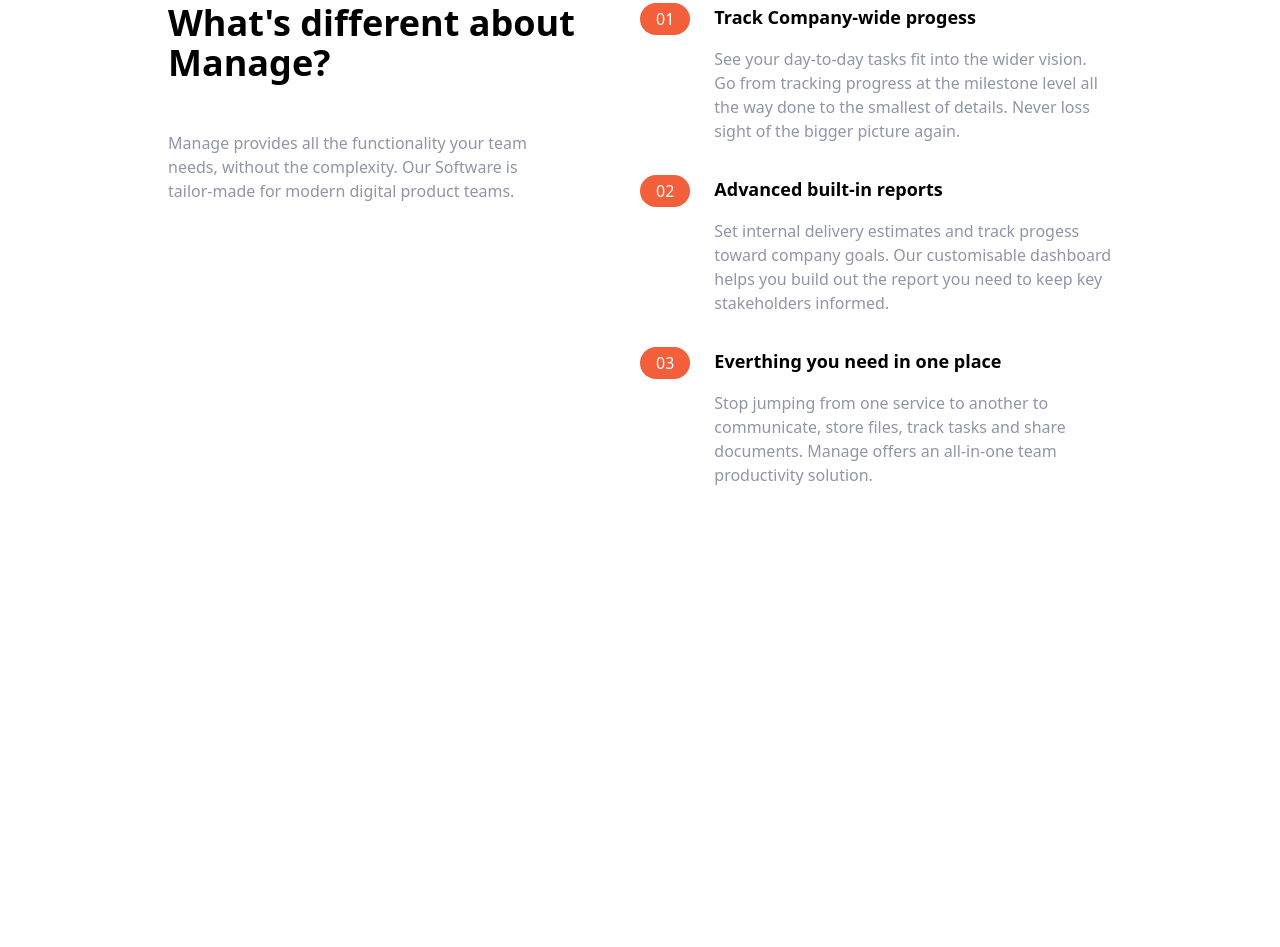
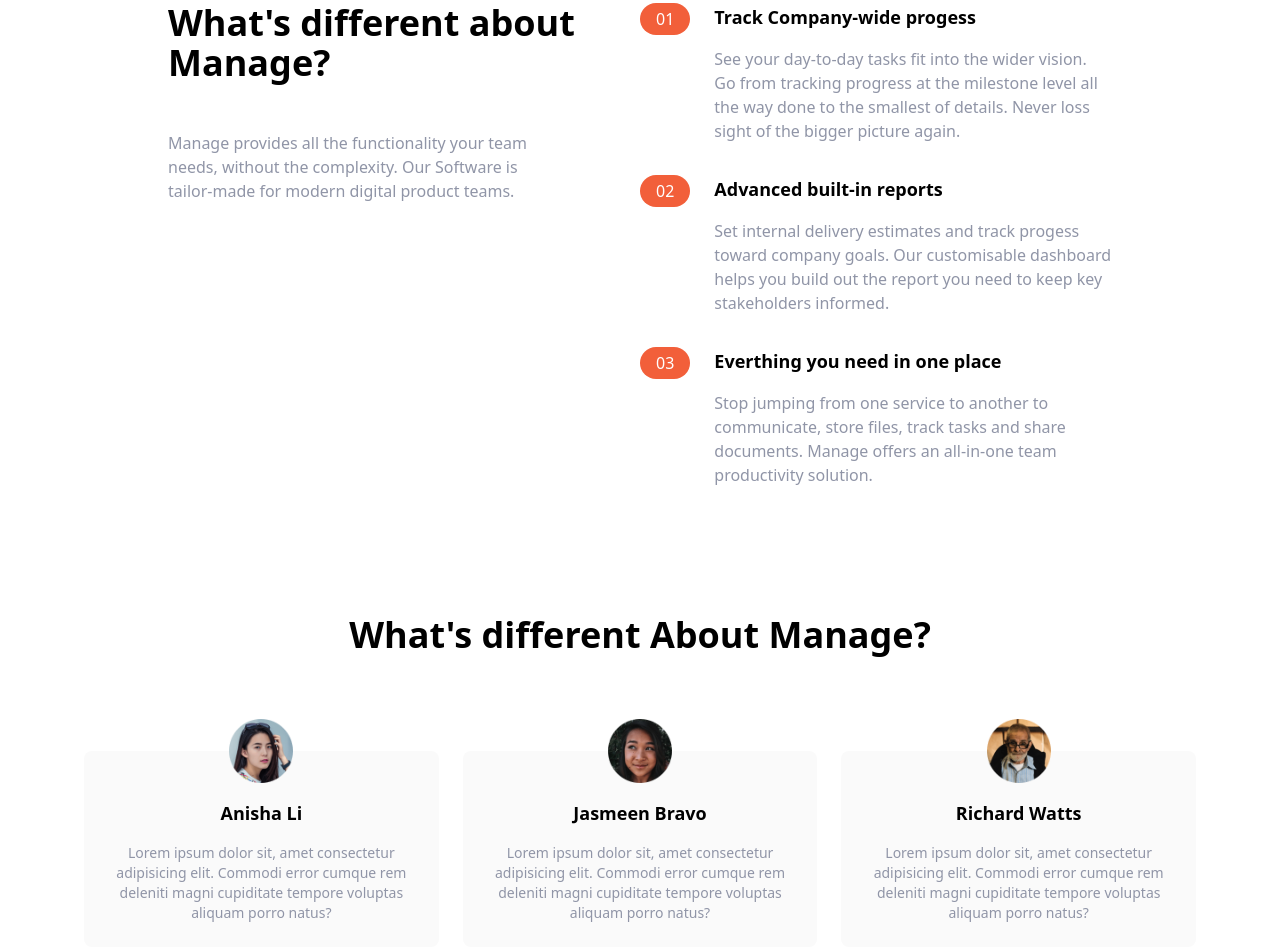
Before and after one commit to wabbi-khan/tailwind-website, a website: page index.html in a window 1280 px wide. Shown: the part 637-1584 px from the top of the page. Before the commit the page ends 1124 px from the top, so only its background shows below. Drawn offline with Linux system fonts and the light colour scheme.

Commit message:
testimonials done

```diff
--- a/index.html
+++ b/index.html
@@ -181,5 +181,66 @@
         </div>
       </div>
     </section>
+    <!-- TESTIMONIALS -->
+    <section id="testimonials">
+      <!-- CONTAINER OF TESTIMONIALS AND BLOCK -->
+      <div class="max-w-6xl px-5 mx-auto mt-32 text-center">
+        <!-- HEADING -->
+        <h2 class="text-4xl font-bold text-center">
+          What's different About Manage?
+        </h2>
+        <!-- TESTIMONIALS CONTAINER -->
+        <div class="flex flex-col mt-24 md:flex-row md:space-x-6">
+          <!-- TESTIMONIALS 1 -->
+          <div
+            class="flex flex-col items-center p-6 rounded-lg bg-veryLightGray md:w-1/3"
+          >
+            <img
+              src="img/avatar-anisha.png"
+              class="w-16 -mt-14"
+              alt="testimonials"
+            />
+            <h5 class="text-lg font-bold my-4">Anisha Li</h5>
+            <p class="text-sm text-darkGrayishBlue">
+              Lorem ipsum dolor sit, amet consectetur adipisicing elit. Commodi
+              error cumque rem deleniti magni cupiditate tempore voluptas
+              aliquam porro natus?
+            </p>
+          </div>
+          <!-- TESTIMONIALS 2 -->
+          <div
+            class="flex flex-col items-center p-6 rounded-lg bg-veryLightGray md:w-1/3"
+          >
+            <img
+              src="img/avatar-ali.png"
+              class="w-16 -mt-14"
+              alt="testimonials"
+            />
+            <h5 class="text-lg font-bold my-4">Jasmeen Bravo</h5>
+            <p class="text-sm text-darkGrayishBlue">
+              Lorem ipsum dolor sit, amet consectetur adipisicing elit. Commodi
+              error cumque rem deleniti magni cupiditate tempore voluptas
+              aliquam porro natus?
+            </p>
+          </div>
+          <!-- TESTIMONIALS 3 -->
+          <div
+            class="flex flex-col items-center p-6 rounded-lg bg-veryLightGray md:w-1/3"
+          >
+            <img
+              src="img/avatar-richard.png"
+              class="w-16 -mt-14"
+              alt="testimonials"
+            />
+            <h5 class="text-lg font-bold my-4">Richard Watts</h5>
+            <p class="text-sm text-darkGrayishBlue">
+              Lorem ipsum dolor sit, amet consectetur adipisicing elit. Commodi
+              error cumque rem deleniti magni cupiditate tempore voluptas
+              aliquam porro natus?
+            </p>
+          </div>
+        </div>
+      </div>
+    </section>
   </body>
 </html>
```
Also changed, not shown: css/main.css.
